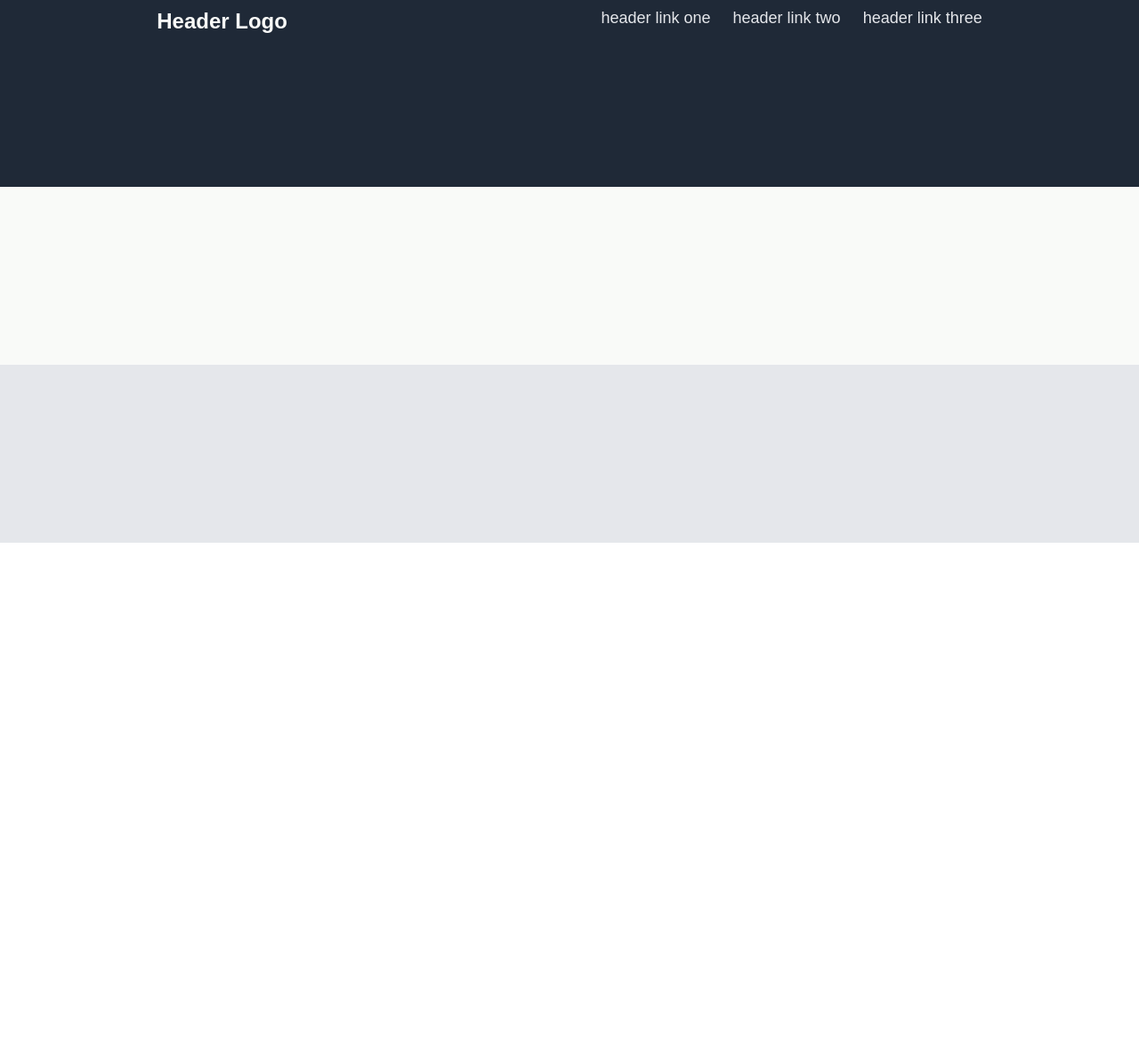
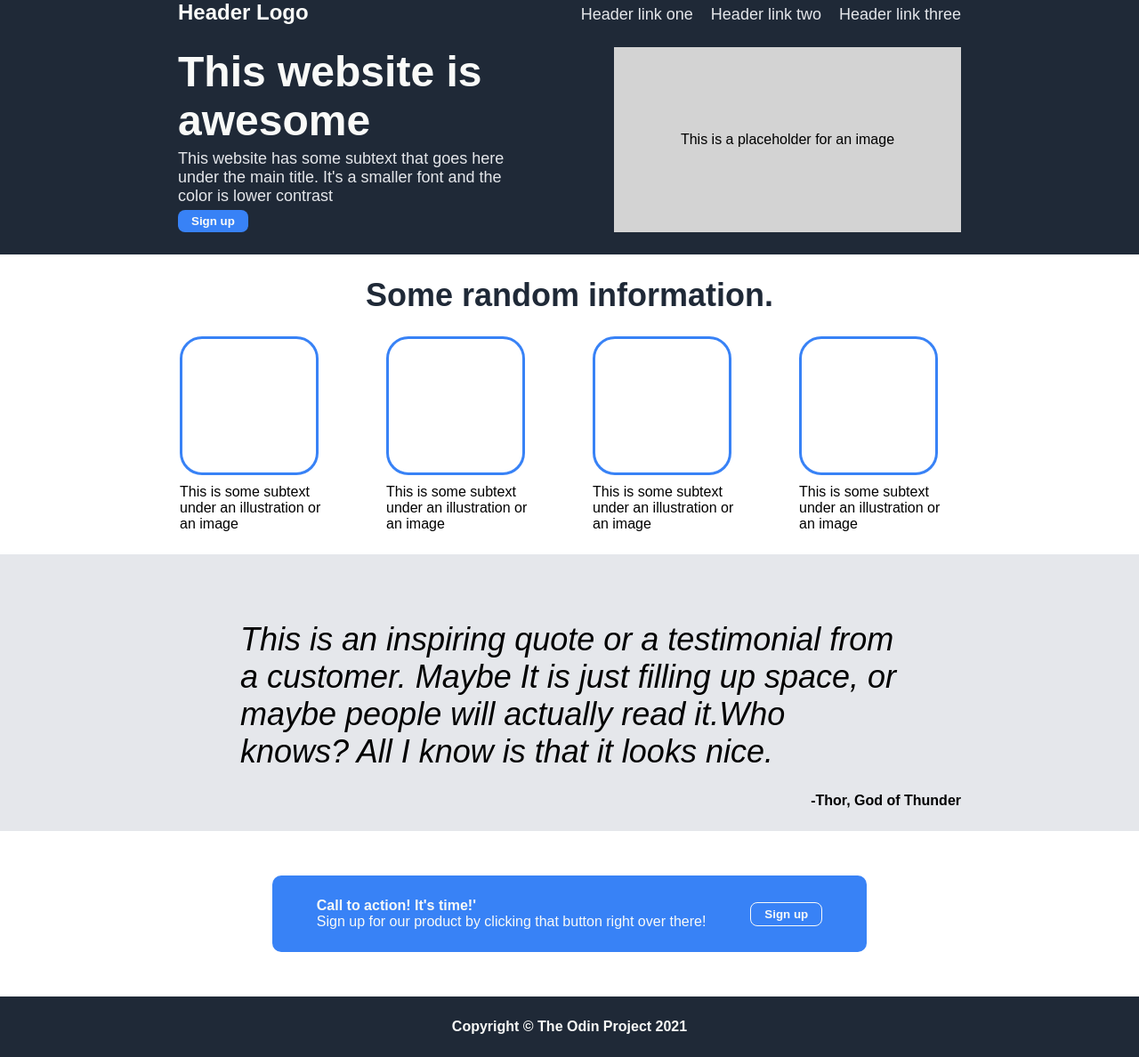
Before and after one commit to CX0W/Landing_Page, a plain HTML site: page index.html in a window 1280 px wide. Shown: the whole page at 89% size. Before the commit the page ends 800 px from the top, so only its background shows below. Drawn offline with Linux system fonts and the light colour scheme.

Commit message:
Landing-page assignment

```diff
--- a/index.html
+++ b/index.html
@@ -9,15 +9,66 @@
 </head>
 <body>
     <div class="first">
-        Header Logo
-        <div class="links">
-            <a href="#">header link one</a>
-            <a href="#">header link two</a>
-            <a href="#">header link three</a>
+        <div class="header">
+            <div class="text">Header Logo</div>
+            <div class="links">
+                <a href="#">Header link one</a>
+                <a href="#">Header link two</a>
+                <a href="#">Header link three</a>
+            </div>
+        </div>
+        <div class="wrapper-1">
+            <div class="box-left">
+                <div class="title-1">This website is awesome</div>
+                <div class="para">This website has some subtext that goes here under the main title. It's a smaller font and the color is lower contrast</div>
+                <button>Sign up</button>
+            </div>
+            <div class="box-right">This is a placeholder for an image</div>
         </div>
     </div>
-    <div class="second"></div>
-    <div class="third"></div>
-    <div class="four"></div>
+    <div class="second">
+        <div class="title-2">Some random information.</div>
+        <div class="block-container">
+            <div class="box">
+                <div class="block 1"></div>
+                <div class="description">This is some subtext under an illustration or an image</div>
+            </div>
+            <div class="box">
+                <div class="block 2"></div>
+                <div class="description">This is some subtext under an illustration or an image</div>
+            </div>
+            <div class="box">
+                <div class="block 3"></div>
+                <div class="description">This is some subtext under an illustration or an image</div>
+            </div>
+            <div class="box">
+                <div class="block 4"></div>
+                <div class="description">This is some subtext under an illustration or an image</div>
+            </div>
+       </div>
+
+        </div>
+    <div class="third">
+        <div class="quote">
+            This is an inspiring quote or a testimonial from a customer. Maybe It is just filling up space, or maybe people will actually read it.Who knows? All I know is that it looks nice.
+        </div>
+        <div class="quote-author">
+            -Thor, God of Thunder
+        </div>
+    </div>
+    <div class="four">
+        <div class="wrapper-2">
+            <div class="call-text">
+                <div class="banner">Call to action! It's time!'</div>
+                <div class="sub">Sign up for our product by clicking that button right over there!</div>
+            </div>
+            <button class="banner-button">Sign up</button>
+        </div>
+    </div>
+    <div class="footer">
+        <div class="wrapper-3">
+            Copyright © The Odin Project 2021
+        </div>
+    </div>
 </body>
 </html>
--- a/styles.css
+++ b/styles.css
@@ -1,33 +1,180 @@
-body{
+*{
     margin:0;
-    font-family: sans-serif;
+    padding:0;
+    font-family:sans-serif;
 }
-.first,.second,.third,.fourth{
-    height:25vh;
+
+.first, .second, .third, .four {
+    height: fit-content;
+
 }
 .first{
-    background-color: #1F2937;
-    font-size: 24px;
-    color:#F9FAF8;
-    font-weight: bold;
-    display: flex;
-    justify-content: space-around;
-    padding-top:10px;
+    display:flex;
+    flex-direction:column;
+    flex:1;
 }
 .second{
-    background-color: #F9FAF8;
+    display:flex;
+    flex-direction:column;
+    align-items:center;
+    gap:25px;
+    margin:25px 0 25px;
+    flex:1;
 }
-.third{
-    background-color: #E5E7EB;
+.third {
+    padding: 25px 25vh 25px;
+    background-color:#E5E7EB;
+    flex:1
+}
+.four {
+    display:flex;
+    justify-content:center;
+    align-items:center;
+    margin:50px;
+    flex:1;
+}
+.header{
+    display: flex;
+    padding: 0 25vh 0;
+    align-items: baseline;
+    justify-content: space-between;
+    background-color: #1F2937;
 }
 
+.text{
+    font-size:24px;
+    font-weight:bold;
+    color:#F9FAF8;
+}
+.links{
+    font-size:18px;
+
+    display:flex;
+    gap:20px;
+}
 a{
     text-decoration: none;
-    font-size: 18px;
     color:#E5E7EB;
-    font-weight: lighter;
 }
-.links{
+button {
+    background-color: #3882F6;
+    border: none;
+    border-radius: 8px;
     display: flex;
-    gap: 25px;
+    justify-content: center;
+    align-items: center;
+    padding: 5px 15px 5px;
+    font-weight: bold;
+    color: #F9FAF8;
+    max-width:fit-content;
 }
+.wrapper-1{
+    display:flex;
+    background-color:#1F2937;
+    padding: 25px 25vh 25px;
+    gap:100px;
+
+
+}
+.box-left {
+    display: flex;
+    flex-direction: column;
+    flex: 1;
+    justify-content:space-around;
+    gap:5px;
+}
+.box-right{
+    display:flex;
+    flex:1;
+    background-color:lightgrey;
+    justify-content:center;
+    align-items:center;
+}
+.title-1{
+
+    font-size:48px;
+    font-weight:bolder;
+    color:#F9FAF8;
+
+}
+.para{
+
+    font-size:18px;
+    color:#E5E7EB;
+
+}
+.title-2{
+    font-size:36px;
+    font-weight:bolder;
+    color:#1F2937;
+}
+.block-container{
+    display:flex;
+    justify-content:center;
+    gap:52px;
+}
+.block {
+    border: solid #3882F6;
+    width: 150px;
+    height: 150px;
+    border-radius: 25px;
+}
+.box {
+    max-width: 180px;
+    display: flex;
+    flex-direction: column;
+    gap: 10px;
+    justify-content:flex-start;
+}
+.description{
+    font-weight:lighter;
+    font-weight:18px;
+}
+.quote{
+    display:flex;
+    justify-content:center;
+    align-items:center;
+    flex-direction:column;
+    font-size:36px;
+    font-weight:lighter;
+    font-style:italic;
+    padding:50px 70px 25px;
+}
+.quote-author{
+    display:flex;
+    justify-content:flex-end;
+    font-weight:bold;
+}
+.wrapper-2 {
+    display: flex;
+    background-color: #3882F6;
+    justify-content:center;
+    align-items:center;
+    max-width:fit-content;
+    padding:25px 50px 25px;
+    border-radius:10px;
+    gap:50px;
+}
+.banner{
+    font-weight:bold;
+    color: #F9FAF8;
+}
+.sub {
+    color: #F9FAF8;
+    font-weight:lighter;
+    font-size:smalller;
+}
+.banner-button {
+    border:solid thin #F9FAF8  ;
+}
+.footer{
+    background-color: #1F2937;
+    justify-content:center;
+    align-items:center;
+    display:flex;
+}
+.wrapper-3{
+    padding:25px 100px 25px;
+    color:#F9FAF8;
+    font-weight:bold;
+}
```
